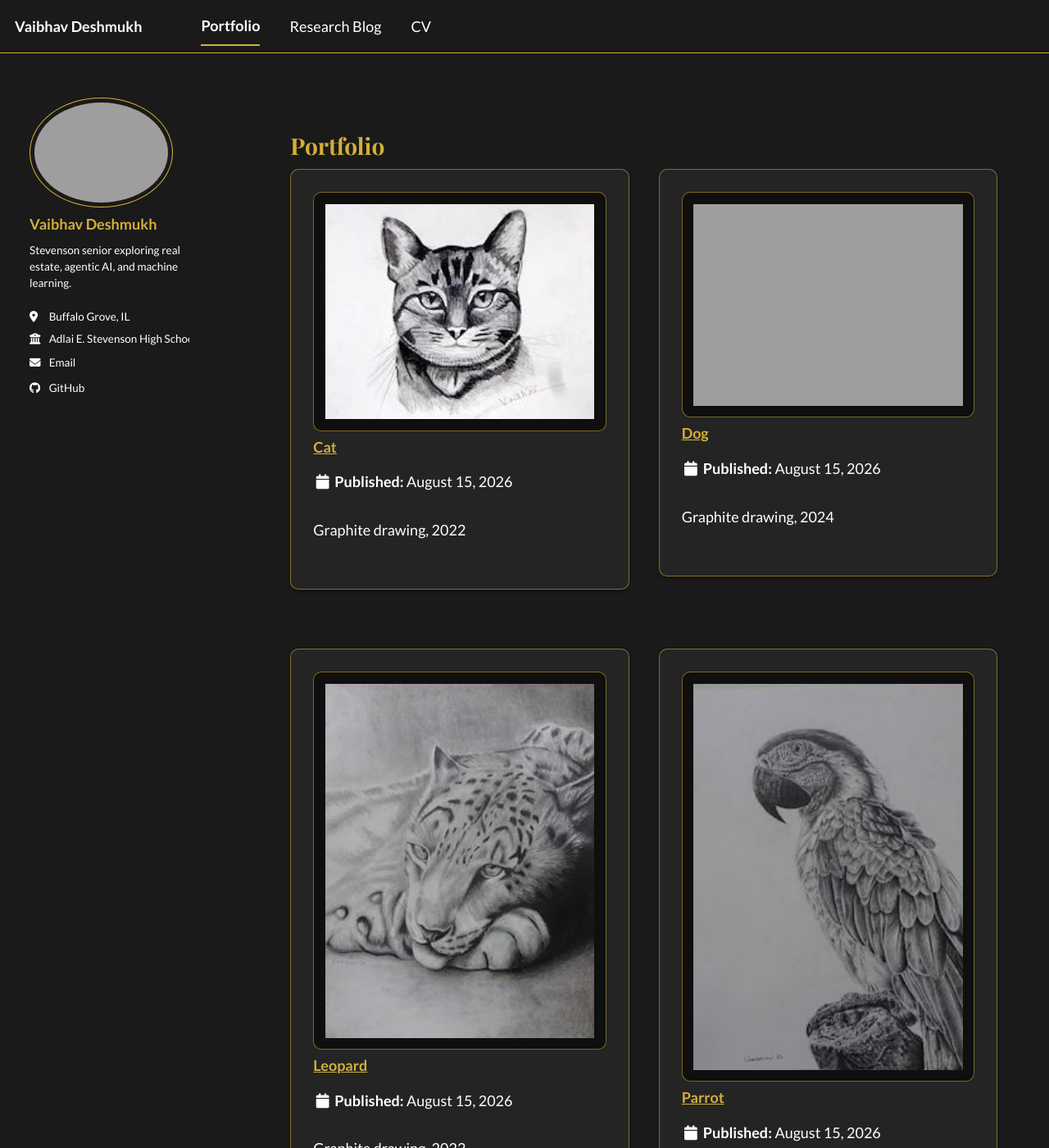
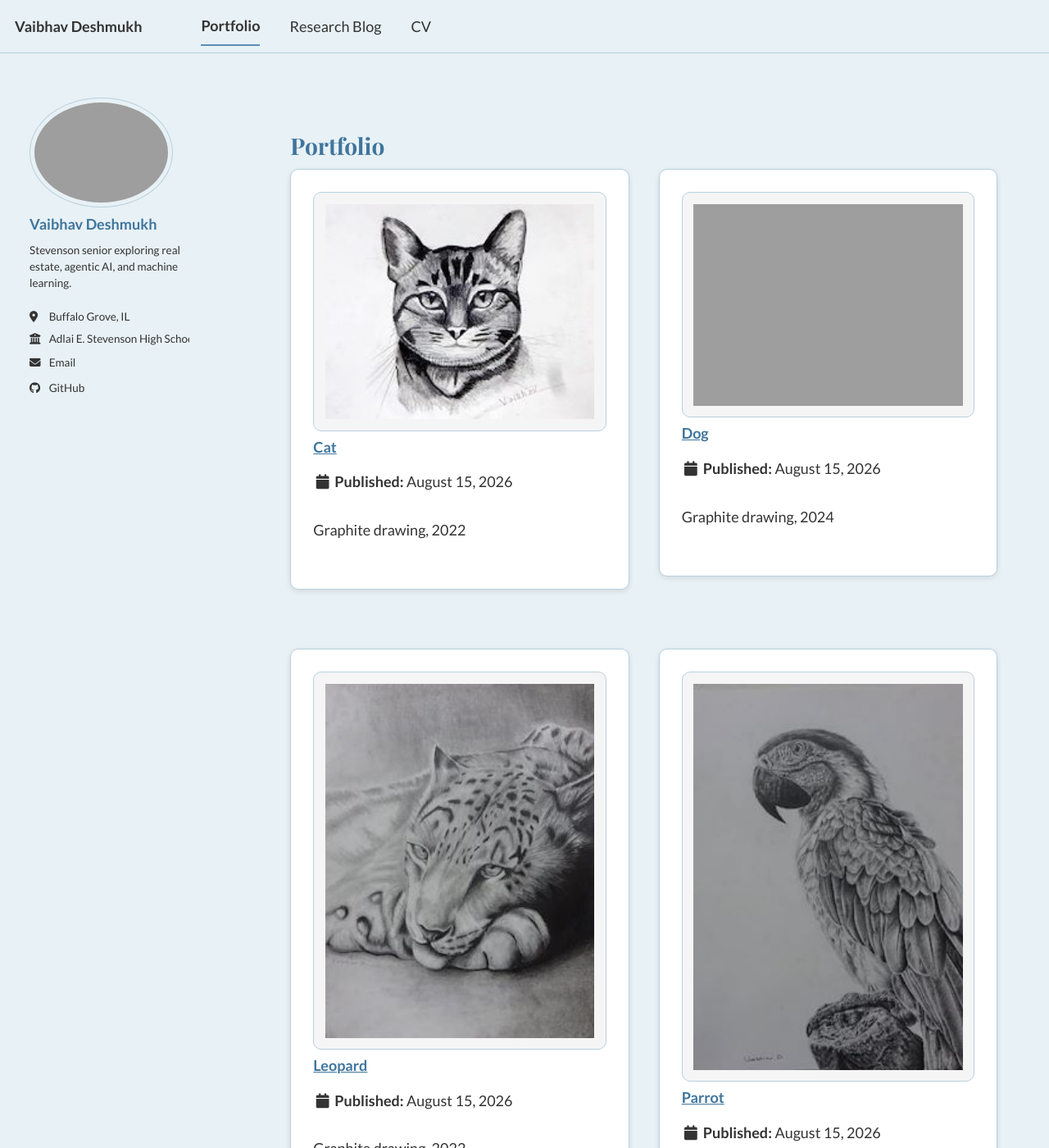
Before and after one commit to VaibhavDeshmukh1/VaibhavDeshmukh1.github.io, a Jekyll site: the page built from _pages/portfolio.html, in a window 1280 px wide and 1400 px high. Shown: the whole window at 82% size. Built offline with Jekyll 4.4.1, drawn with Linux system fonts in a browser that asks for light colours; a script bundle is joined from its source files by our own code; library files that are not in the unit come from our copies; some of the changed text lies outside the part shown.

Commit message:
Remove AI credit, update colors to light blue theme

```diff
--- a/_includes/head/custom.html
+++ b/_includes/head/custom.html
@@ -12,6 +12,6 @@
 <link rel="icon" type="image/png" href="{{ base_path }}/images/favicon-192x192.png" sizes="192x192"/>
 <link rel="manifest" href="{{ base_path }}/images/manifest.json"/>
 <link rel="icon" href="/images/favicon.ico"/>
-<meta name="theme-color" content="#1a1a1a"/>
+<meta name="theme-color" content="#e8f1f5"/>
 
 <!-- end custom head snippets -->
--- a/_layouts/cv-layout.html
+++ b/_layouts/cv-layout.html
@@ -26,8 +26,6 @@ layout: compress
       </div>
     </div>
 
-    <p class="site-ai-credit">This website was created using agentic AI</p>
-
     {% include scripts.html %}
 
   </body>
--- a/_layouts/default.html
+++ b/_layouts/default.html
@@ -18,8 +18,6 @@ layout: compress
 
     {{ content }}
 
-    <p class="site-ai-credit">This website was created using agentic AI</p>
-
     {% include scripts.html %}
 
   </body>
--- a/_sass/layout/_custom.scss
+++ b/_sass/layout/_custom.scss
@@ -6,30 +6,30 @@ $custom-section-padding-y: 2.5rem;
 $custom-section-padding-x: 1.5rem;
 $custom-paragraph-spacing: 1.75rem;
 $custom-card-radius: 10px;
-$custom-card-shadow: 0 2px 4px rgba(0, 0, 0, 0.35);
+$custom-card-shadow: 0 2px 6px rgba(51, 51, 51, 0.12);
 
 :root {
-  color-scheme: dark;
-  --global-base-color: #d4af37;
-  --global-accent-color: #d4af37;
-  --global-bg-color: #1a1a1a;
-  --global-footer-bg-color: #0f0f0f;
-  --global-border-color: #d4af37;
-  --global-dark-border-color: #9f842b;
-  --global-code-background-color: #0f0f0f;
-  --global-code-text-color: #e0e0e0;
-  --global-fig-caption-color: #e0e0e0;
-  --global-link-color: #d4af37;
-  --global-link-color-hover: #f0d77b;
-  --global-link-color-visited: #c9a961;
-  --global-masthead-link-color: #ffffff;
-  --global-masthead-link-color-hover: #d4af37;
-  --global-heading-color: #d4af37;
-  --global-text-color: #ffffff;
-  --global-text-color-light: #e0e0e0;
-  --global-thead-color: #242424;
-  --global-toc-bg-color: #242424;
-  --global-card-bg-color: #242424;
+  color-scheme: light;
+  --global-base-color: #5a8fb8;
+  --global-accent-color: #5a8fb8;
+  --global-bg-color: #e8f1f5;
+  --global-footer-bg-color: #d4e8f0;
+  --global-border-color: #b8d0df;
+  --global-dark-border-color: #7ba8c8;
+  --global-code-background-color: #f5f5f5;
+  --global-code-text-color: #333333;
+  --global-fig-caption-color: #555555;
+  --global-link-color: #3f759d;
+  --global-link-color-hover: #2f6389;
+  --global-link-color-visited: #5a8fb8;
+  --global-masthead-link-color: #333333;
+  --global-masthead-link-color-hover: #3f759d;
+  --global-heading-color: #3f759d;
+  --global-text-color: #333333;
+  --global-text-color-light: #555555;
+  --global-thead-color: #d4e8f0;
+  --global-toc-bg-color: #ffffff;
+  --global-card-bg-color: #ffffff;
 }
 
 body,
@@ -54,7 +54,7 @@ body,
 h1,
 h2,
 h3 {
-  color: #d4af37 !important;
+  color: var(--global-heading-color) !important;
   font-family: "Playfair Display", Georgia, serif;
 }
 
@@ -100,14 +100,14 @@ h6 {
   background-color: var(--global-card-bg-color);
   border-radius: $custom-card-radius;
   box-shadow: $custom-card-shadow;
-  border: 1px solid rgba(212, 175, 55, 0.55);
+  border: 1px solid var(--global-border-color);
 }
 
 .archive__item-title,
 .archive__item-title a,
 .cv-section h2,
 .cv-section h2 i {
-  color: #d4af37;
+  color: var(--global-heading-color);
 }
 
 .content-card > :first-child,
@@ -144,8 +144,8 @@ h6 {
     max-height: none !important;
     padding: 0.75rem;
     overflow: hidden;
-    background-color: #0f0f0f;
-    border: 1px solid rgba(212, 175, 55, 0.55);
+    background-color: #f5f5f5;
+    border: 1px solid var(--global-border-color);
     border-radius: $custom-card-radius;
   }
 
@@ -180,53 +180,44 @@ h6 {
 }
 
 .btn:hover {
-  color: #1a1a1a !important;
-  background-color: #f0d77b;
+  color: #ffffff !important;
+  background-color: #3f759d;
 }
 
 .btn {
-  color: #1a1a1a !important;
+  color: #ffffff !important;
 }
 
 .btn--inverse {
-  color: #ffffff !important;
-  border-color: #d4af37 !important;
-  background-color: #242424;
+  color: #333333 !important;
+  border-color: #5a8fb8 !important;
+  background-color: #ffffff;
 }
 
 .pagination li a.current,
 .nav__list .active,
 .nav__list .active:hover {
-  color: #1a1a1a;
+  color: #ffffff;
 }
 
 .cv-project-keyword {
-  color: #ffffff;
-  border: 1px solid rgba(212, 175, 55, 0.55);
-  background-color: #242424;
+  color: #333333;
+  border: 1px solid var(--global-border-color);
+  background-color: #f5f5f5;
 }
 
 input,
 textarea,
 select {
-  color: #ffffff;
-  background-color: #242424;
-  border-color: #d4af37;
+  color: #333333;
+  background-color: #ffffff;
+  border-color: #7ba8c8;
 }
 
 .author__urls::after {
   border-color: var(--global-bg-color) transparent;
 }
 
-.site-ai-credit {
-  clear: both;
-  margin: 3rem auto 1.5rem;
-  padding: 0 1.5rem;
-  color: var(--global-text-color-light);
-  font-size: 0.85rem;
-  text-align: center;
-}
-
 .masthead__menu-item.selected a,
 .masthead__menu-item.selected a:hover {
   border-bottom-color: var(--global-accent-color);
--- a/assets/css/collapse.css
+++ b/assets/css/collapse.css
@@ -1,13 +1,13 @@
 .container {
     width:100%;
-    border:1px solid #d4af37;
+    border:1px solid #7ba8c8;
 }
 .container div {
     width:100%;
 }
 .container .header {
-    background-color:#242424;
-    color:#d4af37;
+    background-color:#d4e8f0;
+    color:#333333;
     padding: 2px;
     cursor: pointer;
     font-weight: bold;
```
